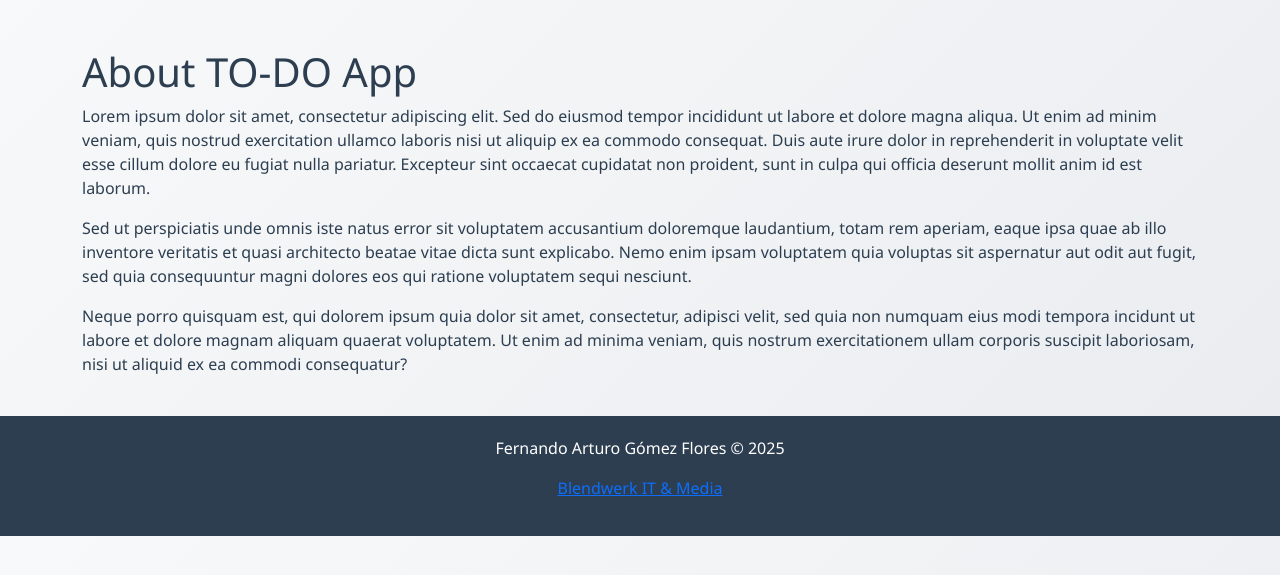
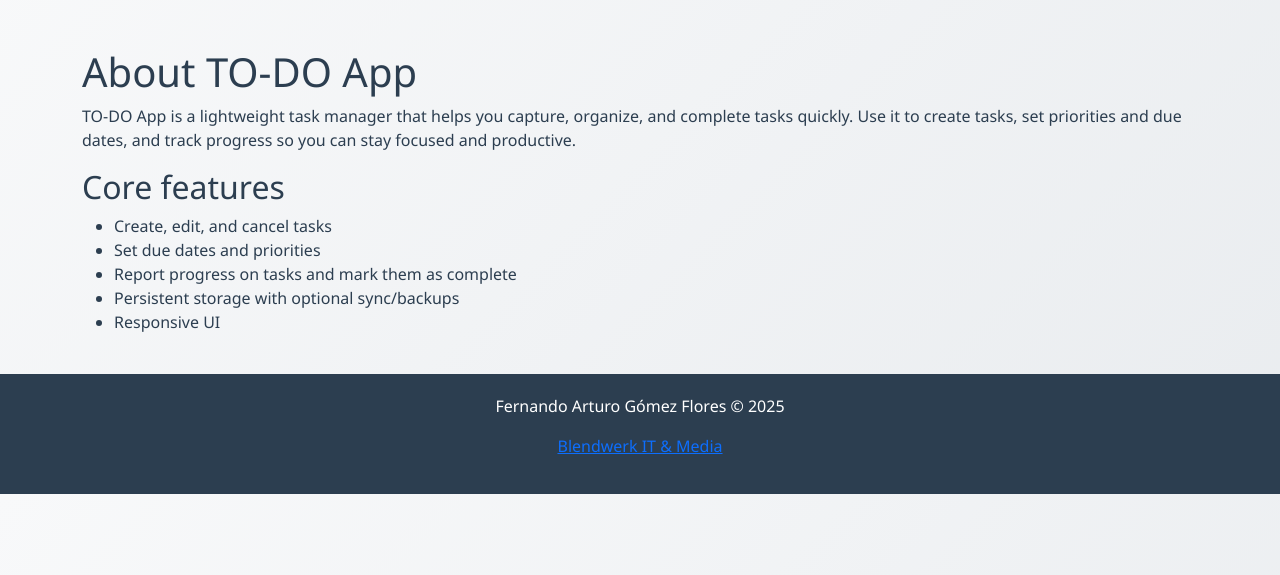
Before and after one commit to fernandoagomezf/python-todo-app, a Flask app: page /home/about in a window 1280 px wide. Shown: the part 56-631 px from the top of the page. Run offline with Flask 3, Linux system fonts and the light colour scheme.

Commit message:
feat: eliminar importación innecesaria y actualizar contenido de la página "about"

```diff
--- a/src/main.py
+++ b/src/main.py
@@ -6,7 +6,6 @@ from application.controllers import HomeController
 from application.controllers import TaskController
 from application.viewmodels import NewTaskViewModel
 from application.viewmodels import EditTaskViewModel
-from infrastructure.repositories import TaskRepository
 
 webapp = WebApp(__name__)
 webapp.register("home", HomeController(webapp.get_db()))
--- a/src/templates/home/about.html
+++ b/src/templates/home/about.html
@@ -3,21 +3,15 @@
 {% block content %}
     <h1>About TO-DO App</h1>
     <p>
-        Lorem ipsum dolor sit amet, consectetur adipiscing elit. Sed do eiusmod tempor incididunt ut labore et
-        dolore magna aliqua. Ut enim ad minim veniam, quis nostrud exercitation ullamco laboris nisi ut aliquip
-        ex ea commodo consequat. Duis aute irure dolor in reprehenderit in voluptate velit esse cillum dolore eu
-        fugiat nulla pariatur. Excepteur sint occaecat cupidatat non proident, sunt in culpa qui officia deserunt
-        mollit anim id est laborum.
+        TO-DO App is a lightweight task manager that helps you capture, organize, and complete tasks quickly.
+        Use it to create tasks, set priorities and due dates, and track progress so you can stay focused and productive.
     </p>
-    <p>
-        Sed ut perspiciatis unde omnis iste natus error sit voluptatem accusantium doloremque laudantium, totam rem
-        aperiam, eaque ipsa quae ab illo inventore veritatis et quasi architecto beatae vitae dicta sunt explicabo.
-        Nemo enim ipsam voluptatem quia voluptas sit aspernatur aut odit aut fugit, sed quia consequuntur magni dolores
-        eos qui ratione voluptatem sequi nesciunt.
-    </p>
-    <p>
-        Neque porro quisquam est, qui dolorem ipsum quia dolor sit amet, consectetur, adipisci velit, sed quia non numquam
-        eius modi tempora incidunt ut labore et dolore magnam aliquam quaerat voluptatem. Ut enim ad minima veniam, quis
-        nostrum exercitationem ullam corporis suscipit laboriosam, nisi ut aliquid ex ea commodi consequatur?
-    </p>
+    <h2>Core features</h2>
+    <ul>
+        <li>Create, edit, and cancel tasks</li>
+        <li>Set due dates and priorities</li>
+        <li>Report progress on tasks and mark them as complete</li>
+        <li>Persistent storage with optional sync/backups</li>
+        <li>Responsive UI</li>
+    </ul>
 {% endblock %}
```
